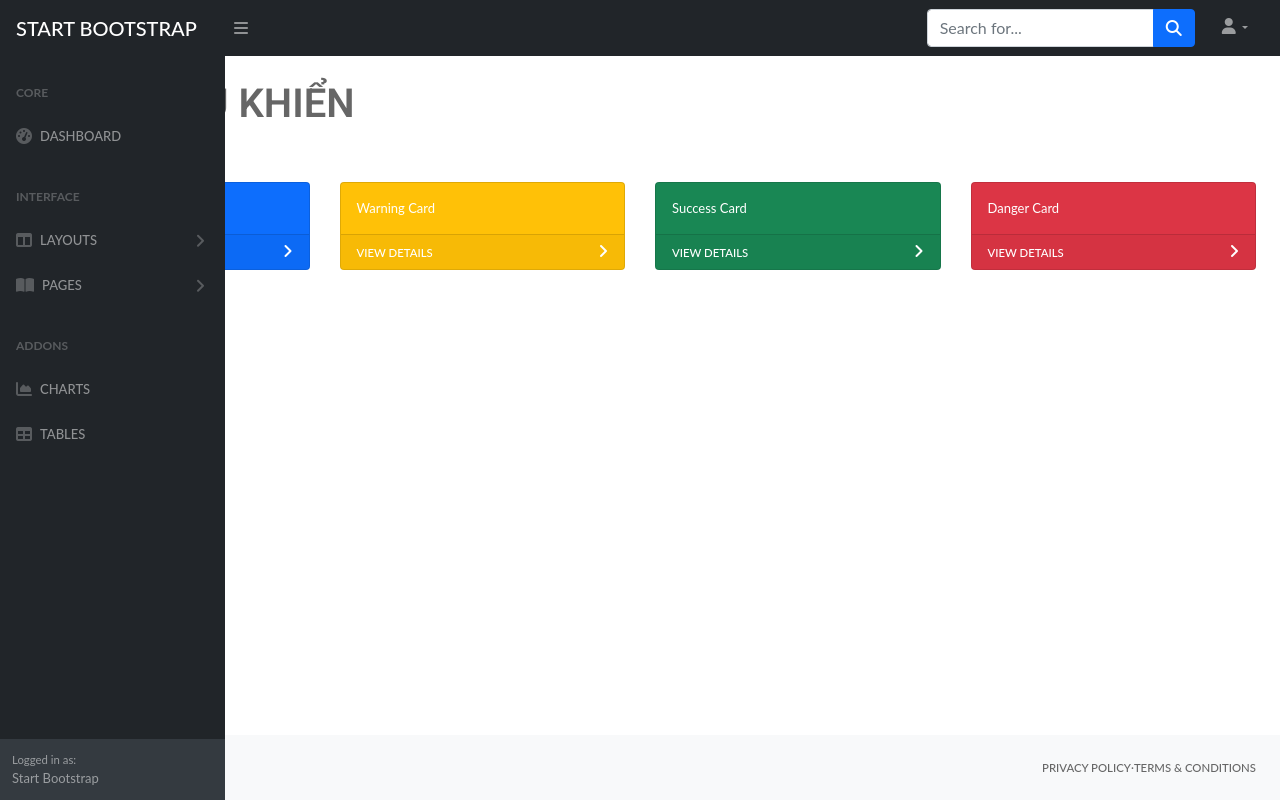
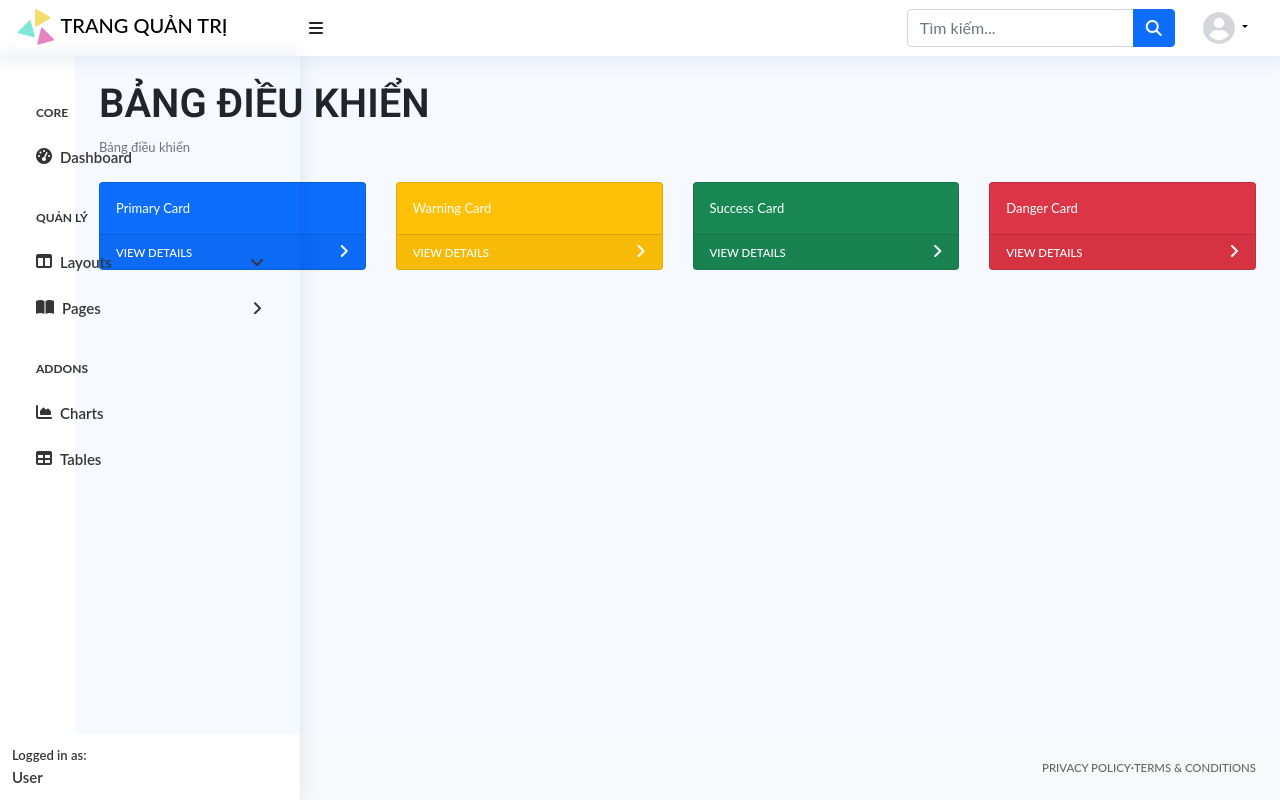
Before and after one commit to manhcuong3092/do_an_fashion_ecommerce, a React (Create React App) app in the folder frontend/: page /admin/dashboard in a window 1280 px wide. Built offline with nearby package versions, Linux system fonts and the light colour scheme.

Commit message:
Make style admin

```diff
--- a/frontend/src/App.css
+++ b/frontend/src/App.css
@@ -118,7 +118,6 @@ hr.line {
 .clear{clear:both}
 body {
 	font-family: 'Lato', sans-serif;
-	color:#666666;
 	font-size:13px;
 	font-weight:400;
 }
--- a/frontend/src/assets/css/admin.style.css
+++ b/frontend/src/assets/css/admin.style.css
@@ -35,6 +35,7 @@ body {
   flex-grow: 1;
   min-height: calc(100vh - 56px);
   margin-left: -225px;
+  background-color: #f6f9ff;
 }
 
 .sb-sidenav-toggled #layoutSidenav #layoutSidenav_nav {
@@ -118,9 +119,10 @@ body {
   padding-left: 0;
   height: 56px;
   z-index: 1039;
+  box-shadow: 0px 2px 20px rgba(1, 41, 112, 0.1);
 }
 .sb-topnav .navbar-brand {
-  width: 225px;
+  width: 300px;
   margin: 0;
 }
 .sb-topnav.navbar-dark #sidebarToggle {
@@ -176,33 +178,42 @@ body {
   flex-shrink: 0;
 }
 
-.sb-sidenav-dark {
-  background-color: #212529;
-  color: rgba(255, 255, 255, 0.5);
+.sb-sidenav-custom {
+  color: rgb(53, 53, 53);
+  font-weight: 600;
+  font-size: 15px;
 }
-.sb-sidenav-dark .sb-sidenav-menu .sb-sidenav-menu-heading {
-  color: rgba(255, 255, 255, 0.25);
+.sb-sidenav-custom .sb-sidenav-menu .sb-sidenav-menu-heading {
+  color: rgb(53, 53, 53);
+  font-weight: 600;
+  font-size: 15px;
 }
-.sb-sidenav-dark .sb-sidenav-menu .nav-link {
-  color: rgba(255, 255, 255, 0.5);
+.sb-sidenav-custom .sb-sidenav-menu .nav-link {
+  color: rgb(53, 53, 53);
+  font-weight: 600;
+  font-size: 15px;
 }
-.sb-sidenav-dark .sb-sidenav-menu .nav-link .sb-nav-link-icon {
-  color: rgba(255, 255, 255, 0.25);
+.sb-sidenav-custom .sb-sidenav-menu .nav-link .sb-nav-link-icon {
+  color: rgb(53, 53, 53);
+  font-weight: 600;
+  font-size: 15px;
 }
-.sb-sidenav-dark .sb-sidenav-menu .nav-link .sb-sidenav-collapse-arrow {
-  color: rgba(255, 255, 255, 0.25);
+.sb-sidenav-custom .sb-sidenav-menu .nav-link .sb-sidenav-collapse-arrow {
+  color: rgb(53, 53, 53);
+  font-weight: 600;
+  font-size: 15px;
 }
-.sb-sidenav-dark .sb-sidenav-menu .nav-link:hover {
-  color: #fff;
+.sb-sidenav-custom .sb-sidenav-menu .nav-link:hover {
+  background-color: #f6f9ff;
 }
-.sb-sidenav-dark .sb-sidenav-menu .nav-link.active {
-  color: #fff;
+.sb-sidenav-custom .sb-sidenav-menu .nav-link.active {
+  background-color: #f6f9ff;
 }
-.sb-sidenav-dark .sb-sidenav-menu .nav-link.active .sb-nav-link-icon {
-  color: #fff;
+.sb-sidenav-custom .sb-sidenav-menu .nav-link.active .sb-nav-link-icon {
+  background-color: #f6f9ff;
 }
-.sb-sidenav-dark .sb-sidenav-footer {
-  background-color: #343a40;
+.sb-sidenav-custom .sb-sidenav-footer {
+  background-color: #ffffff;
 }
 
 .sb-sidenav-light {
@@ -234,164 +245,27 @@ body {
   background-color: #e9ecef;
 }
 
-.dataTable-wrapper .dataTable-container {
-  font-size: 0.875rem;
+#layoutSidenav_nav {
+  box-shadow: 0px 0px 20px rgba(1, 41, 112, 0.1);
 }
 
-.dataTable-wrapper.no-header .dataTable-container {
-  border-top: none;
+.sb-sidenav-menu {
+  padding: 20px;
+  width: 300px;
 }
 
-.dataTable-wrapper.no-footer .dataTable-container {
-  border-bottom: none;
+#admin-nav {
+  color: #000;
 }
 
-.dataTable-top {
-  padding: 0 0 1rem;
+#nav-ul div div a {
+  text-transform: none;
 }
 
-.dataTable-bottom {
-  padding: 0;
+#layoutSidenav_nav a {
+  text-transform: none;
 }
 
-.dataTable-top > nav:first-child,
-.dataTable-top > div:first-child,
-.dataTable-bottom > nav:first-child,
-.dataTable-bottom > div:first-child {
-  float: left;
+.sb-topnav a {
+  color: #000 !important;
 }
-
-.dataTable-top > nav:last-child,
-.dataTable-top > div:last-child,
-.dataTable-bottom > nav:last-child,
-.dataTable-bottom > div:last-child {
-  float: right;
-}
-
-.dataTable-selector {
-  width: auto;
-  display: inline-block;
-  padding-left: 1.125rem;
-  padding-right: 2.125rem;
-  margin-right: 0.25rem;
-}
-
-.dataTable-info {
-  margin: 7px 0;
-}
-
-/* PAGER */
-.dataTable-pagination a:hover {
-  background-color: #e9ecef;
-}
-
-.dataTable-pagination .active a,
-.dataTable-pagination .active a:focus,
-.dataTable-pagination .active a:hover {
-  background-color: #0d6efd;
-}
-
-.dataTable-pagination .ellipsis a,
-.dataTable-pagination .disabled a,
-.dataTable-pagination .disabled a:focus,
-.dataTable-pagination .disabled a:hover {
-  cursor: not-allowed;
-}
-
-.dataTable-pagination .disabled a,
-.dataTable-pagination .disabled a:focus,
-.dataTable-pagination .disabled a:hover {
-  cursor: not-allowed;
-  opacity: 0.4;
-}
-
-.dataTable-pagination .pager a {
-  font-weight: bold;
-}
-
-/* TABLE */
-.dataTable-table {
-  border-collapse: collapse;
-}
-
-.dataTable-table > tbody > tr > td,
-.dataTable-table > tbody > tr > th,
-.dataTable-table > tfoot > tr > td,
-.dataTable-table > tfoot > tr > th,
-.dataTable-table > thead > tr > td,
-.dataTable-table > thead > tr > th {
-  vertical-align: top;
-  padding: 0.5rem 0.5rem;
-}
-
-.dataTable-table > thead > tr > th {
-  vertical-align: bottom;
-  text-align: left;
-  border-bottom: none;
-}
-
-.dataTable-table > tfoot > tr > th {
-  vertical-align: bottom;
-  text-align: left;
-}
-
-.dataTable-table th {
-  vertical-align: bottom;
-  text-align: left;
-}
-
-.dataTable-table th a {
-  text-decoration: none;
-  color: inherit;
-}
-
-.dataTable-sorter {
-  display: inline-block;
-  height: 100%;
-  position: relative;
-  width: 100%;
-  padding-right: 1rem;
-}
-
-.dataTable-sorter::before,
-.dataTable-sorter::after {
-  content: "";
-  height: 0;
-  width: 0;
-  position: absolute;
-  right: 4px;
-  border-left: 4px solid transparent;
-  border-right: 4px solid transparent;
-  opacity: 0.2;
-}
-
-.dataTable-sorter::before {
-  bottom: 4px;
-}
-
-.dataTable-sorter::after {
-  top: 0px;
-}
-
-.asc .dataTable-sorter::after,
-.desc .dataTable-sorter::before {
-  opacity: 0.6;
-}
-
-.dataTables-empty {
-  text-align: center;
-}
-
-.dataTable-top::after,
-.dataTable-bottom::after {
-  clear: both;
-  content: " ";
-  display: table;
-}
-
-.btn-datatable {
-  height: 20px !important;
-  width: 20px !important;
-  font-size: 0.75rem;
-  border-radius: 0.25rem !important;
-}
--- a/frontend/src/layouts/Admin/SideNav/index.js
+++ b/frontend/src/layouts/Admin/SideNav/index.js
@@ -1,74 +1,86 @@
-import React from 'react'
+import React, { useState } from 'react'
+import Collapse from 'react-bootstrap/Collapse';
 
 const SideNav = ({ children }) => {
+  const [open, setOpen] = useState(false);
+
   return (
     <div id="layoutSidenav">
       <div id="layoutSidenav_nav">
-        <nav class="sb-sidenav accordion sb-sidenav-dark" id="sidenavAccordion">
-          <div class="sb-sidenav-menu">
-            <div class="nav">
-              <div class="sb-sidenav-menu-heading">Core</div>
-              <a class="nav-link" href="index.html">
-                <div class="sb-nav-link-icon"><i class="fas fa-tachometer-alt"></i></div>
+        <nav className="sb-sidenav accordion sb-sidenav-custom" id="sidenavAccordion">
+          <div className="sb-sidenav-menu">
+            <div className="nav">
+              <div className="sb-sidenav-menu-heading">Core</div>
+              <a className="nav-link" href="index.html">
+                <div className="sb-nav-link-icon"><i className="fas fa-tachometer-alt"></i></div>
                 Dashboard
               </a>
-              <div class="sb-sidenav-menu-heading">Interface</div>
-              <a class="nav-link collapsed" href="#" data-bs-toggle="collapse" data-bs-target="#collapseLayouts" aria-expanded="false" aria-controls="collapseLayouts">
-                <div class="sb-nav-link-icon"><i class="fas fa-columns"></i></div>
+              <div className="sb-sidenav-menu-heading">Quản lý</div>
+              <a
+                href='#'
+                onClick={() => setOpen(!open)}
+                className="nav-link"
+                data-bs-toggle="collapse"
+                data-bs-target="#collapseLayouts"
+                aria-expanded={open}
+                aria-controls="collapseLayouts">
+                <div className="sb-nav-link-icon"><i className="fas fa-columns"></i></div>
                 Layouts
-                <div class="sb-sidenav-collapse-arrow"><i class="fas fa-angle-down"></i></div>
+                <div className="sb-sidenav-collapse-arrow"><i className="fas fa-angle-down"></i></div>
               </a>
-              <div class="collapse" id="collapseLayouts" aria-labelledby="headingOne" data-bs-parent="#sidenavAccordion">
-                <nav class="sb-sidenav-menu-nested nav">
-                  <a class="nav-link" href="layout-static.html">Static Navigation</a>
-                  <a class="nav-link" href="layout-sidenav-light.html">Light Sidenav</a>
-                </nav>
-              </div>
-              <a class="nav-link collapsed" href="#" data-bs-toggle="collapse" data-bs-target="#collapsePages" aria-expanded="false" aria-controls="collapsePages">
-                <div class="sb-nav-link-icon"><i class="fas fa-book-open"></i></div>
+              <Collapse id="collapseLayouts" in={open} aria-labelledby="headingOne" data-bs-parent="#sidenavAccordion">
+                <div>
+                  <nav className="sb-sidenav-menu-nested nav ml-5">
+                    <a className="nav-link" href="layout-static.html">Static Navigation</a>
+                    <a className="nav-link" href="layout-sidenav-light.html">Light Sidenav</a>
+                  </nav>
+                </div>
+              </Collapse>
+              <a className="nav-link collapsed" href="#" data-bs-toggle="collapse" data-bs-target="#collapsePages" aria-expanded="false" aria-controls="collapsePages">
+                <div className="sb-nav-link-icon"><i className="fas fa-book-open"></i></div>
                 Pages
-                <div class="sb-sidenav-collapse-arrow"><i class="fas fa-angle-down"></i></div>
+                <div className="sb-sidenav-collapse-arrow"><i className="fas fa-angle-down"></i></div>
               </a>
-              <div class="collapse" id="collapsePages" aria-labelledby="headingTwo" data-bs-parent="#sidenavAccordion">
-                <nav class="sb-sidenav-menu-nested nav accordion" id="sidenavAccordionPages">
-                  <a class="nav-link collapsed" href="#" data-bs-toggle="collapse" data-bs-target="#pagesCollapseAuth" aria-expanded="false" aria-controls="pagesCollapseAuth">
+              <div className="collapse" id="collapsePages" aria-labelledby="headingTwo" data-bs-parent="#sidenavAccordion">
+                <nav className="sb-sidenav-menu-nested nav accordion" id="sidenavAccordionPages">
+                  <a className="nav-link collapsed" href="#" data-bs-toggle="collapse" data-bs-target="#pagesCollapseAuth" aria-expanded="false" aria-controls="pagesCollapseAuth">
                     Authentication
-                    <div class="sb-sidenav-collapse-arrow"><i class="fas fa-angle-down"></i></div>
+                    <div className="sb-sidenav-collapse-arrow"><i className="fas fa-angle-down"></i></div>
                   </a>
-                  <div class="collapse" id="pagesCollapseAuth" aria-labelledby="headingOne" data-bs-parent="#sidenavAccordionPages">
-                    <nav class="sb-sidenav-menu-nested nav">
-                      <a class="nav-link" href="login.html">Login</a>
-                      <a class="nav-link" href="register.html">Register</a>
-                      <a class="nav-link" href="password.html">Forgot Password</a>
+                  <div className="collapse" id="pagesCollapseAuth" aria-labelledby="headingOne" data-bs-parent="#sidenavAccordionPages">
+                    <nav className="sb-sidenav-menu-nested nav">
+                      <a className="nav-link" href="login.html">Login</a>
+                      <a className="nav-link" href="register.html">Register</a>
+                      <a className="nav-link" href="password.html">Forgot Password</a>
                     </nav>
                   </div>
-                  <a class="nav-link collapsed" href="#" data-bs-toggle="collapse" data-bs-target="#pagesCollapseError" aria-expanded="false" aria-controls="pagesCollapseError">
+                  <a className="nav-link collapsed" href="#" data-bs-toggle="collapse" data-bs-target="#pagesCollapseError" aria-expanded="false" aria-controls="pagesCollapseError">
                     Error
-                    <div class="sb-sidenav-collapse-arrow"><i class="fas fa-angle-down"></i></div>
+                    <div className="sb-sidenav-collapse-arrow"><i className="fas fa-angle-down"></i></div>
                   </a>
-                  <div class="collapse" id="pagesCollapseError" aria-labelledby="headingOne" data-bs-parent="#sidenavAccordionPages">
-                    <nav class="sb-sidenav-menu-nested nav">
-                      <a class="nav-link" href="401.html">401 Page</a>
-                      <a class="nav-link" href="404.html">404 Page</a>
-                      <a class="nav-link" href="500.html">500 Page</a>
+                  <div className="collapse" id="pagesCollapseError" aria-labelledby="headingOne" data-bs-parent="#sidenavAccordionPages">
+                    <nav className="sb-sidenav-menu-nested nav">
+                      <a className="nav-link" href="401.html">401 Page</a>
+                      <a className="nav-link" href="404.html">404 Page</a>
+                      <a className="nav-link" href="500.html">500 Page</a>
                     </nav>
                   </div>
                 </nav>
               </div>
-              <div class="sb-sidenav-menu-heading">Addons</div>
-              <a class="nav-link" href="charts.html">
-                <div class="sb-nav-link-icon"><i class="fas fa-chart-area"></i></div>
+              <div className="sb-sidenav-menu-heading">Addons</div>
+              <a className="nav-link" href="charts.html">
+                <div className="sb-nav-link-icon"><i className="fas fa-chart-area"></i></div>
                 Charts
               </a>
-              <a class="nav-link" href="tables.html">
-                <div class="sb-nav-link-icon"><i class="fas fa-table"></i></div>
+              <a className="nav-link" href="tables.html">
+                <div className="sb-nav-link-icon"><i className="fas fa-table"></i></div>
                 Tables
               </a>
             </div>
           </div>
-          <div class="sb-sidenav-footer">
-            <div class="small">Logged in as:</div>
-            Start Bootstrap
+          <div className="sb-sidenav-footer">
+            <div className="small">Logged in as:</div>
+            User
           </div>
         </nav>
       </div>
--- a/frontend/src/layouts/Admin/TopNav/index.js
+++ b/frontend/src/layouts/Admin/TopNav/index.js
@@ -1,28 +1,36 @@
 import React from 'react'
+import logo from '../../../assets/img/logocrop.png'
+import Navbar from 'react-bootstrap/Navbar';
+import NavDropdown from 'react-bootstrap/NavDropdown';
+import defaultAvatar from '../../../assets/img/default_avatar.jpg'
+import { Link } from 'react-router-dom';
 
 const TopNav = () => {
+  const handleExpandSidebar = (e) => {
+    e.preventDefault();
+    document.body.classList.toggle('sb-sidenav-toggled');
+    localStorage.setItem('sb|sidebar-toggle', document.body.classList.contains('sb-sidenav-toggled'));
+  }
+
   return (
-    <nav class="sb-topnav navbar navbar-expand navbar-dark bg-dark">
-      <a class="navbar-brand ps-3" href="index.html">Start Bootstrap</a>
-      <button class="btn btn-link btn-sm order-1 order-lg-0 me-4 me-lg-0" id="sidebarToggle" href="#!"><i class="fas fa-bars"></i></button>
-      <form class="d-none d-md-inline-block form-inline ms-auto me-0 me-md-3 my-2 my-md-0">
-        <div class="input-group">
-          <input class="form-control" type="text" placeholder="Search for..." aria-label="Search for..." aria-describedby="btnNavbarSearch" />
-          <button class="btn btn-primary" id="btnNavbarSearch" type="button"><i class="fas fa-search"></i></button>
+    <Navbar className="sb-topnav navbar-expand navbar-dark">
+      <Navbar.Brand className="ps-3 mr-5" href="index.html"><img src={logo} width={40} height={40} alt="logo"/> <span className="ml-5">Trang Quản Trị</span></Navbar.Brand>
+      <button className="btn btn-link btn-sm order-1 order-lg-0 me-4 me-lg-0" id="sidebarToggle" onClick={handleExpandSidebar}><i className="fas fa-bars"></i></button>
+      <form className="d-none d-md-inline-block form-inline ms-auto me-0 me-md-3 my-2 my-md-0">
+        <div className="input-group">
+          <input className="form-control" type="text" placeholder="Tìm kiếm..." aria-label="Tìm kiếm..." aria-describedby="btnNavbarSearch" />
+          <button className="btn btn-primary" id="btnNavbarSearch" type="button"><i className="fas fa-search"></i></button>
         </div>
       </form>
-      <ul class="navbar-nav ms-auto ms-md-0 me-3 me-lg-4">
-        <li class="nav-item dropdown">
-          <a class="nav-link dropdown-toggle" id="navbarDropdown" href="#" role="button" data-bs-toggle="dropdown" aria-expanded="false"><i class="fas fa-user fa-fw"></i></a>
-          <ul class="dropdown-menu dropdown-menu-end" aria-labelledby="navbarDropdown">
-            <li><a class="dropdown-item" href="#!">Settings</a></li>
-            <li><a class="dropdown-item" href="#!">Activity Log</a></li>
-            <li><hr class="dropdown-divider" /></li>
-            <li><a class="dropdown-item" href="#!">Logout</a></li>
-          </ul>
-        </li>
+      <ul className="navbar-nav ms-auto ms-md-0 me-3 me-lg-4" id='nav-ul'>
+        <NavDropdown id="admin-nav" align="end" title={(<img src={defaultAvatar} width={40} height={40} alt='avatar' className="rounded" />)}>
+          <NavDropdown.Item as={Link} to="/">Cài đặt</NavDropdown.Item>
+          <NavDropdown.Item href="#!">Hoạt động</NavDropdown.Item>
+          <NavDropdown.Divider />
+          <NavDropdown.Item href="#!">Đăng xuất</NavDropdown.Item>
+        </NavDropdown>
       </ul>
-    </nav>
+    </Navbar>
   )
 }
 
```
Also changed, not shown: frontend/src/assets/img/default_avatar.jpg (added), frontend/src/assets/img/logocrop.png (added).
